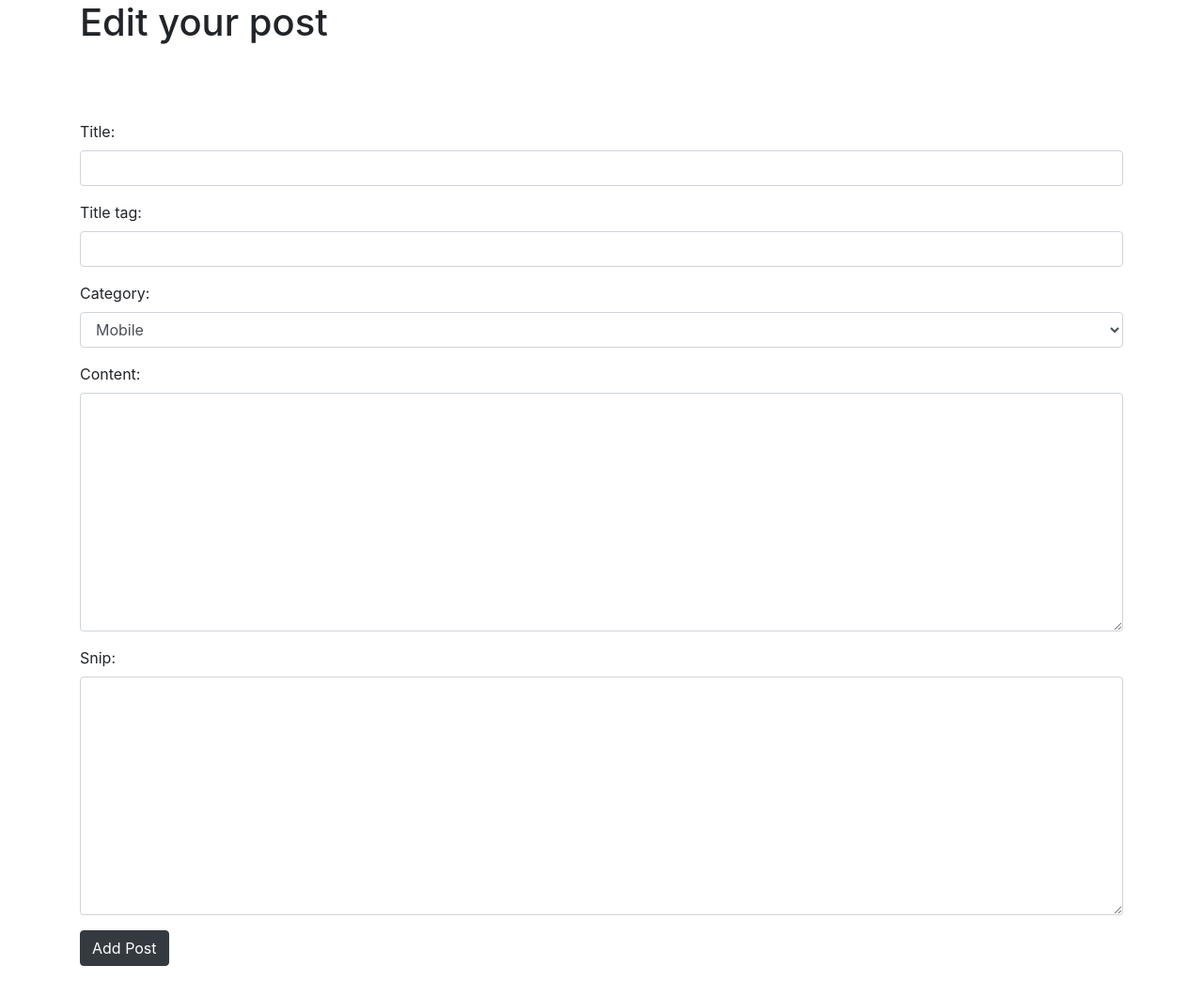
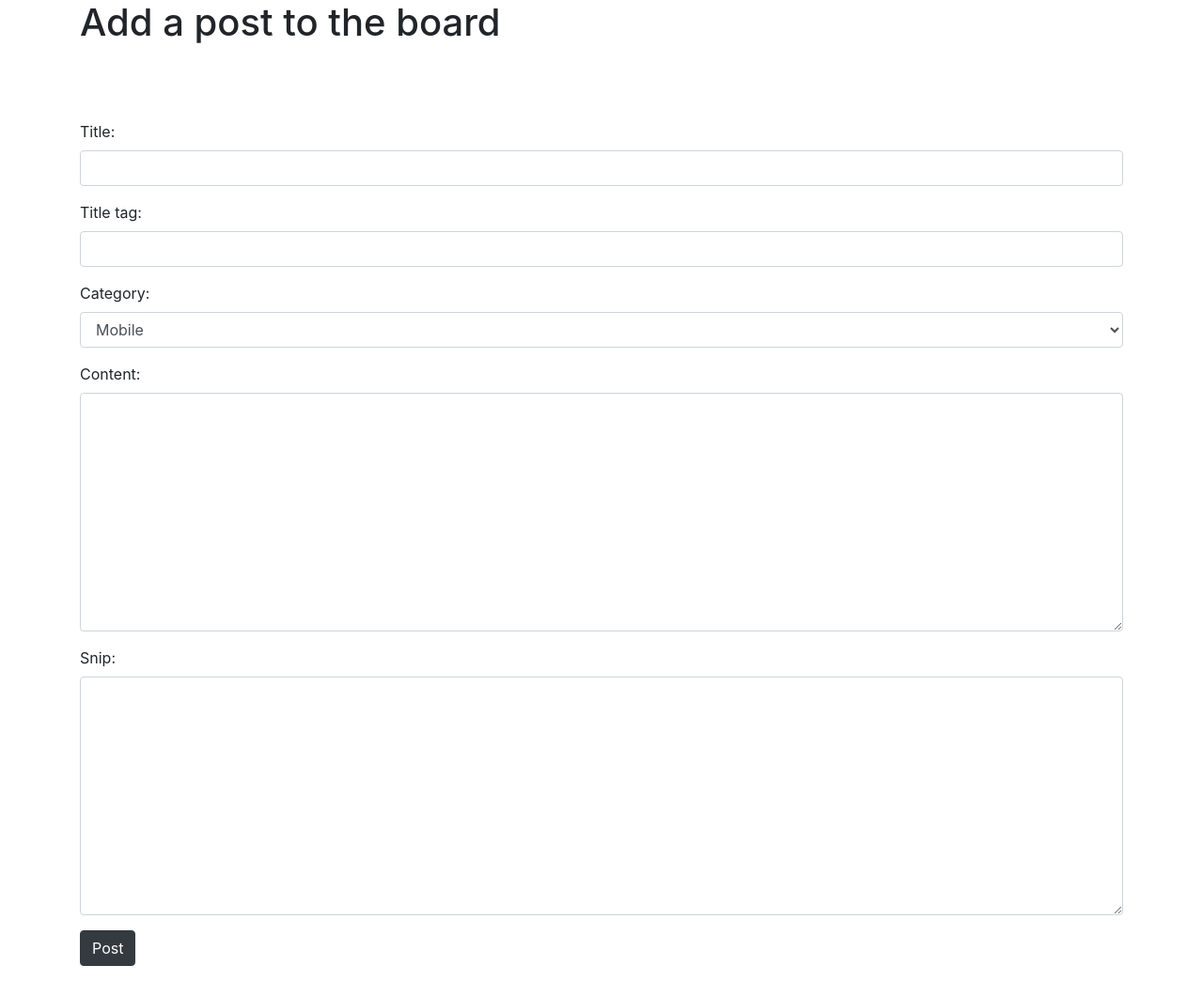
Before and after one commit to Code-Institute-Submissions/PP4-Techblog_Django, a Django app: page /add_post/ in a window 1280 px wide. Shown: the part 56-1100 px from the top of the page at 94% size. Run offline with Django 4.2, Linux system fonts and the light colour scheme; a user stored in the database is signed in; some libraries are stand-ins or nearby versions.

Commit message:
Updated form method add_post.html

```diff
--- a/blog/templates/add_post.html
+++ b/blog/templates/add_post.html
@@ -7,15 +7,15 @@
 
 {% if user.is_authenticated %}
 
-<h1>Edit your post</h1>
+<h1>Add a post to the board</h1>
 <br/><br/><br/>
 
 <div class="form-group">
-<form method="POST">
+<form method="POST" enctype="multipart/form-data">
     {% csrf_token %}
     {{ form.media }}
     {{ form.as_p }}
-    <button class="btn btn-dark">Add Post</button>
+    <button class="btn btn-dark">Post</button>
 
 </div>
 
```
